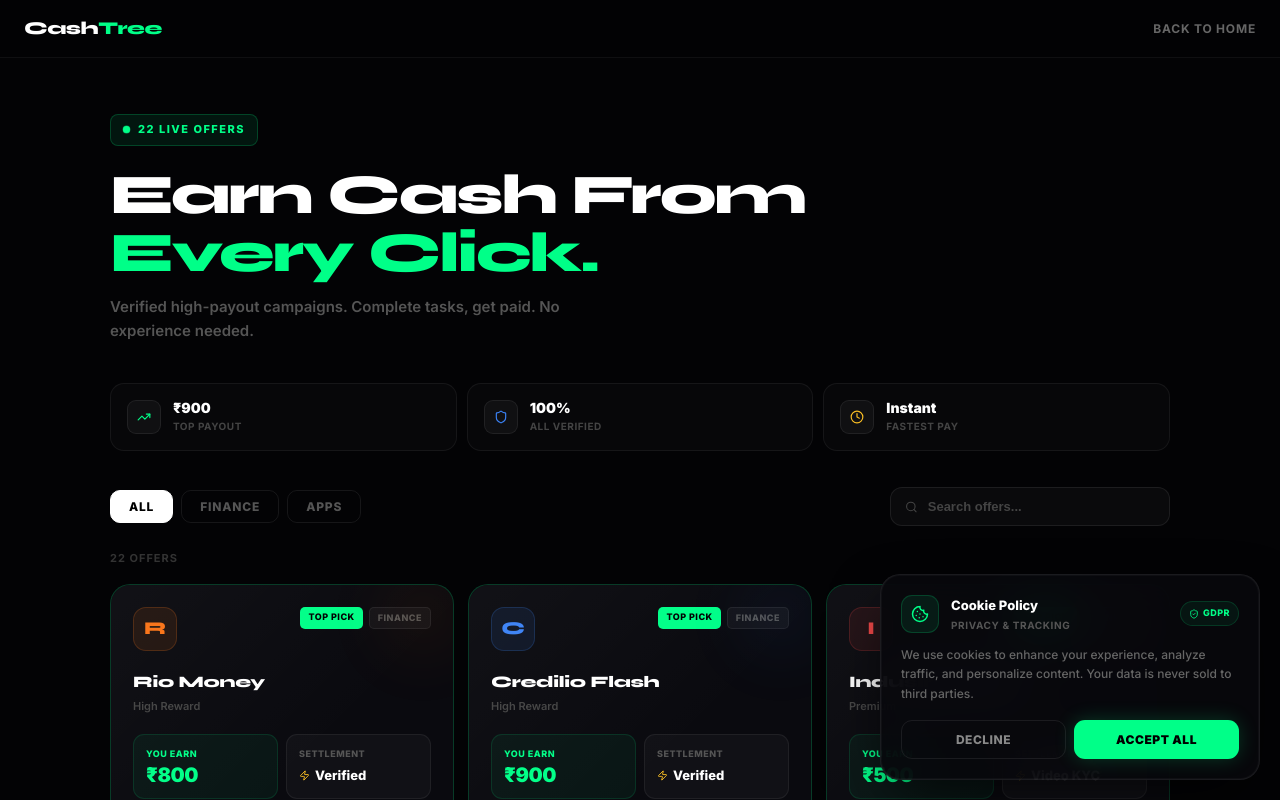
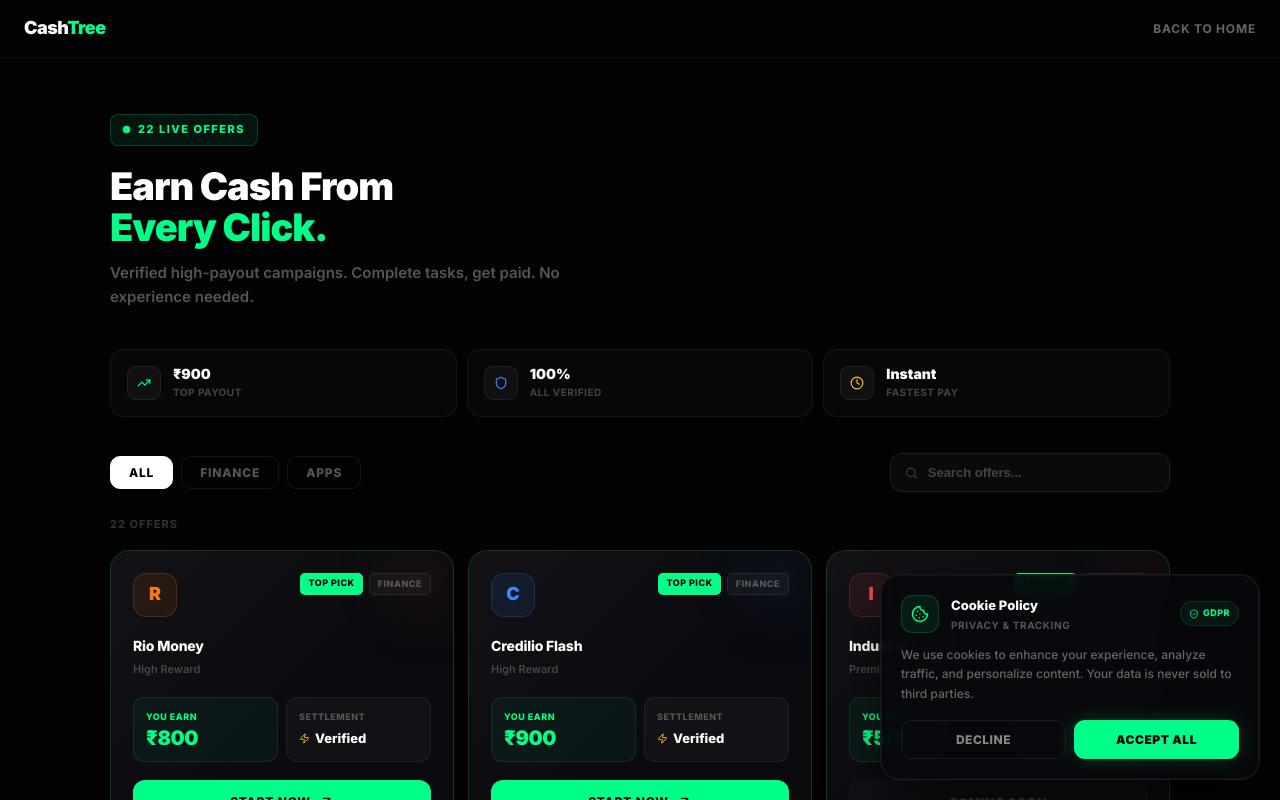
Before and after one commit to KenzBilal/cashtree-loot, a Next.js app in the folder cashtree-loot/: page /campaigns in a window 1280 px wide. Shown: the top 800 px of the page. Built offline with nearby package versions, Linux system fonts and the light colour scheme.

Commit message:
Upgrade all

```diff
--- a/cashtree-loot/app/campaigns/page.js
+++ b/cashtree-loot/app/campaigns/page.js
@@ -63,8 +63,6 @@
   return (
     <div style={{ minHeight: '100vh', background: '#030305', color: '#fff' }}>
       <style>{`
-        @import url('https://fonts.googleapis.com/css2?family=Syne:wght@700;800;900&display=swap');
-
         * { box-sizing: border-box; }
 
         @keyframes fadeUp {
@@ -241,7 +239,7 @@
         padding: '0 24px', height: '58px',
         display: 'flex', alignItems: 'center', justifyContent: 'space-between',
       }}>
-        <Link href="/" style={{ textDecoration: 'none', fontWeight: '900', fontSize: '18px', letterSpacing: '-0.5px', color: '#fff', fontFamily: "'Syne', sans-serif" }}>
+        <Link href="/" style={{ textDecoration: 'none', fontWeight: '900', fontSize: '18px', letterSpacing: '-0.5px', color: '#fff', }}>
           Cash<span style={{ color: '#00ff88' }}>Tree</span>
         </Link>
         <Link href="/" style={{
@@ -273,10 +271,9 @@
           </div>
 
           <h1 style={{
-            fontFamily: "'Syne', sans-serif",
-            fontSize: 'clamp(32px, 6vw, 56px)',
+            fontSize: 'clamp(26px, 4vw, 38px)',
             fontWeight: '900', color: '#fff',
-            margin: '0 0 12px', letterSpacing: '-2px', lineHeight: 1.05,
+            margin: '0 0 12px', letterSpacing: '-1px', lineHeight: 1.1,
           }}>
             Earn Cash From<br />
             <span style={{ color: '#00ff88' }}>Every Click.</span>
@@ -394,7 +391,7 @@
                     border: `1px solid ${c.color}33`,
                     display: 'flex', alignItems: 'center', justifyContent: 'center',
                     fontSize: '18px', fontWeight: '900', color: c.color,
-                    flexShrink: 0, fontFamily: "'Syne', sans-serif",
+                    flexShrink: 0,
                   }}>
                     {c.name[0]}
                   </div>
@@ -425,9 +422,9 @@
                 {/* ── Name ── */}
                 <div>
                   <h3 style={{
-                    fontSize: '16px', fontWeight: '800', color: '#fff',
-                    margin: '0 0 4px', letterSpacing: '-0.3px',
-                    fontFamily: "'Syne', sans-serif",
+                    fontSize: '14px', fontWeight: '800', color: '#fff',
+                    margin: '0 0 4px', letterSpacing: '-0.2px',
+
                   }}>
                     {c.name}
                   </h3>
```
